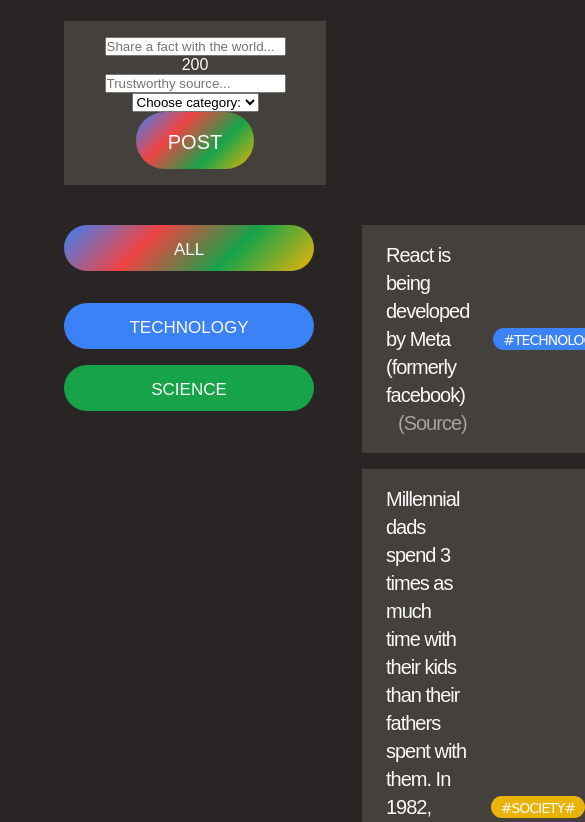
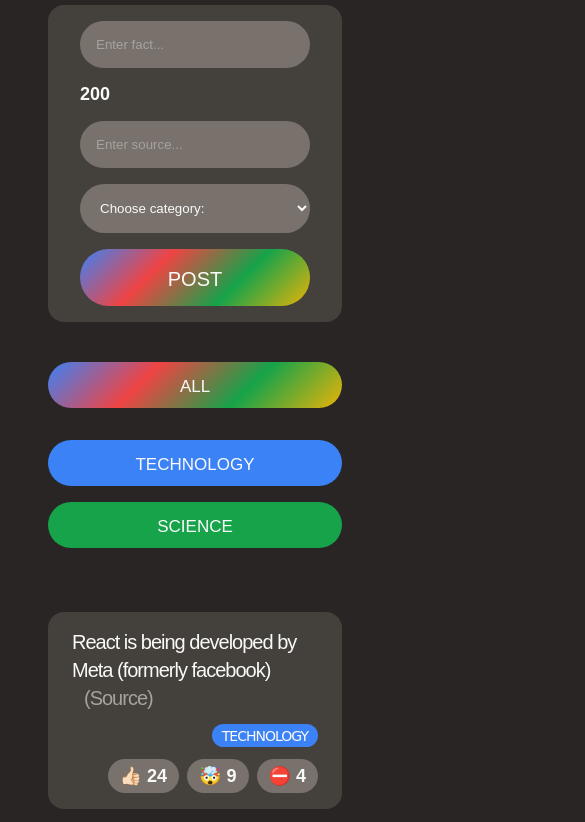
Before and after one commit to codegabewalt/today-i-learned, a plain HTML site: page index.html in a window 390 px wide. Shown: the part 157-979 px from the top of the page, 585 px wide, since content can reach past the window. Drawn offline with Linux system fonts and the light colour scheme; a web font is replaced by a local one.

Commit message:
Worked on index and style

```diff
--- a/index.html
+++ b/index.html
@@ -25,14 +25,9 @@
       </header>
 
       <form class="fact-form">
-        <input
-          type="text"
-          name=""
-          id=""
-          placeholder="Share a fact with the world..."
-        />
+        <input type="text" name="" id="" placeholder="Enter fact..." />
         <span>200</span>
-        <input type="text" name="" id="" placeholder="Trustworthy source..." />
+        <input type="text" name="" id="" placeholder="Enter source..." />
         <select name="" id="">
           <option value="">Choose category:</option>
           <option value="technology">Technology</option>
@@ -71,7 +66,7 @@
                   >(Source)</a
                 >
               </p>
-              <span class="tag technology">#technology#</span>
+              <span class="tag technology">technology</span>
               <div class="vote-buttons">
                 <button>👍🏻 24</button>
                 <button>🤯 9</button>
@@ -90,7 +85,7 @@
                   >(Source)</a
                 >
               </p>
-              <span class="tag society">#society#</span>
+              <span class="tag society">society</span>
               <div class="vote-buttons">
                 <button>👍🏻 11</button>
                 <button>🤯 2</button>
--- a/resources/css/style.css
+++ b/resources/css/style.css
@@ -45,8 +45,52 @@ h1 {
 .fact-form {
   background-color: #44403c;
   margin-bottom: 40px;
-  padding: 16px 40px;
-  text-align: center;
+  padding: 16px 32px;
+  display: flex;
+  align-items: center;
+  gap: 16px;
+  border-radius: 16px;
+}
+
+.fact-form input,
+.fact-form select {
+  border: none;
+  background-color: #78716c;
+  border-radius: 100px;
+  padding: 16px;
+  color: inherit;
+  font-family: inherit;
+  width: 220px;
+}
+
+.fact-form input::placeholder {
+  color: #a8a29e;
+}
+
+.fact-form input:first-child {
+  flex-grow: 1;
+}
+
+.fact-form span {
+  font-weight: 600;
+  font-size: 18px;
+  margin-right: 18px;
+}
+
+@media (max-width: 1000px) {
+  body {
+    padding: 32px 48px;
+  }
+
+  .fact-form {
+    flex-direction: column;
+    align-items: stretch;
+  }
+
+  .fact-form input,
+  .fact-form select {
+    width: auto;
+  }
 }
 
 ul {
@@ -63,6 +107,12 @@ ul {
   gap: 48px;
 }
 
+@media (max-width: 900px) {
+  .main {
+    grid-template-columns: 1fr;
+  }
+}
+
 .fact {
   font-size: 20px;
   line-height: 1.4;
@@ -73,6 +123,15 @@ ul {
   display: flex;
   align-items: center;
   gap: 24px;
+  border-radius: 16px;
+}
+
+@media (max-width: 1200px) {
+  .fact {
+    flex-direction: column;
+    align-items: flex-end;
+    gap: 12px;
+  }
 }
 
 .vote-buttons {
```
